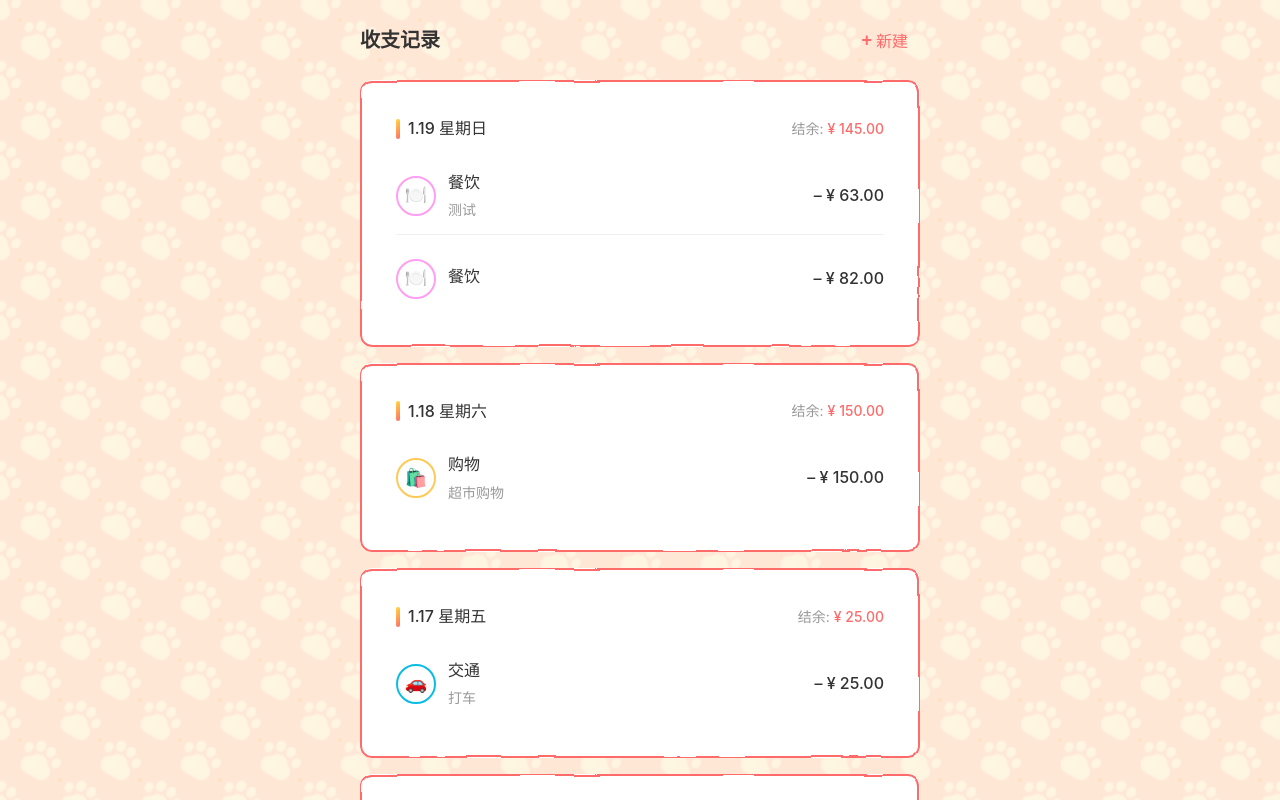
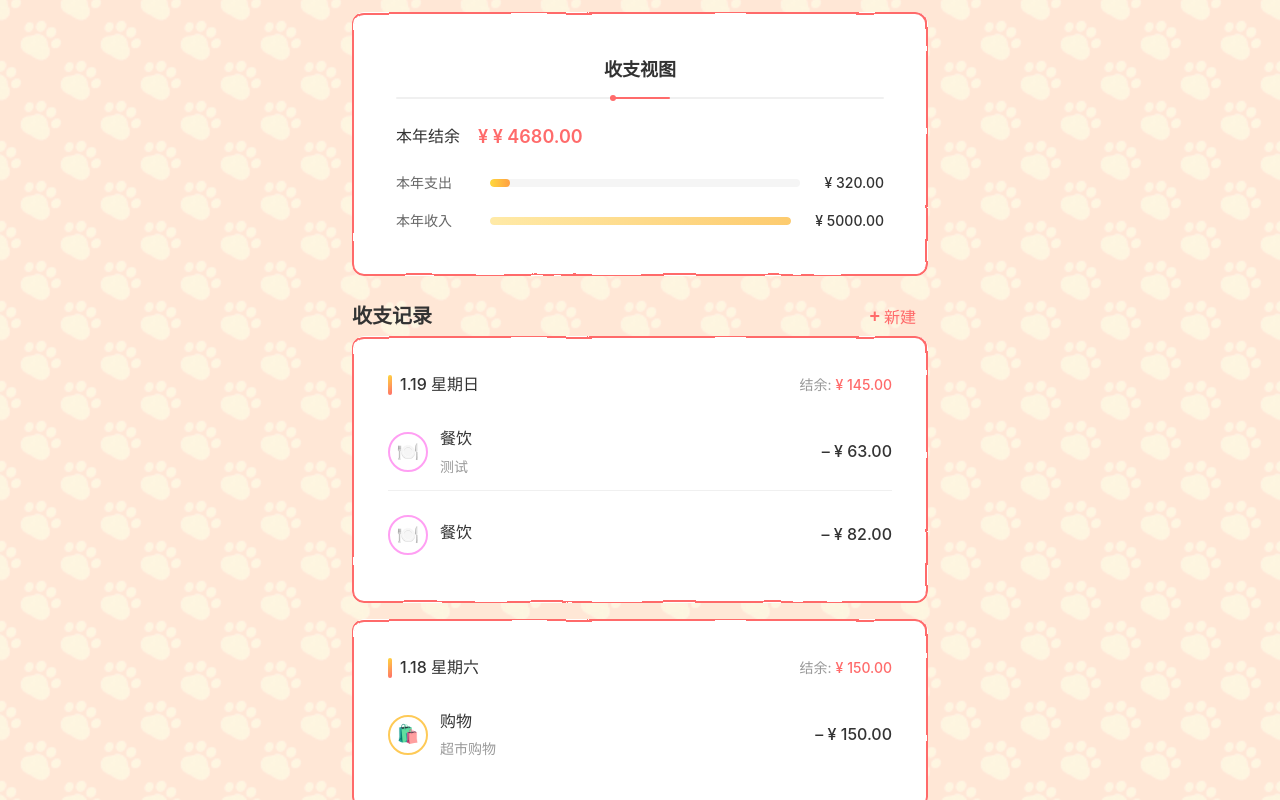
Before and after one commit to Juan921120/meowbookkeeping-vue, a Vue app: page / in a window 1280 px wide. Built offline with nearby package versions, Linux system fonts and the light colour scheme.

Commit message:
增加了统计

```diff
--- a/src/views/RecordList.vue
+++ b/src/views/RecordList.vue
@@ -1,7 +1,45 @@
 <template>
-  <div class="record-list">
   <div class="content-container">
-      <header class="header">
+    <!-- 统计卡片 -->
+    <JaggedCard class="stats-card-wrapper" border-color="#ff6b6b" border-width="2px" background="white">
+      <div class="stats-card">
+        <div class="stats-header">
+          <h2 class="stats-title">收支视图</h2>
+          <div class="stats-tab-indicator">
+            <div class="tab-line"></div>
+            <div class="tab-marker"></div>
+          </div>
+        </div>
+
+        <!-- 本年结余 -->
+        <div class="stats-row balance-row">
+          <span class="stats-label">本年结余</span>
+          <span class="stats-value balance-value" :class="{ 'negative': annualStats.balance < 0 }">
+            {{ annualStats.balance < 0 ? '-' : '' }} ¥ {{ formatAmount(Math.abs(annualStats.balance)) }}
+          </span>
+        </div>
+
+        <!-- 本年支出 -->
+        <div class="stats-row">
+          <span class="stats-label">本年支出</span>
+          <div class="stats-bar-container">
+            <div class="stats-bar expense-bar" :style="{ width: expenseBarWidth + '%' }"></div>
+          </div>
+          <span class="stats-value">{{ formatAmount(annualStats.expense) }}</span>
+        </div>
+
+        <!-- 本年收入 -->
+        <div class="stats-row">
+          <span class="stats-label">本年收入</span>
+          <div class="stats-bar-container">
+            <div class="stats-bar income-bar" :style="{ width: incomeBarWidth + '%' }"></div>
+          </div>
+          <span class="stats-value">{{ annualStats.income > 0 ? formatAmount(annualStats.income) : '暂无' }}</span>
+        </div>
+      </div>
+    </JaggedCard>
+
+    <header class="list-header">
       <h1 class="title">收支记录</h1>
       <button class="add-btn" @click="goToAdd">
         <span class="add-icon">+</span>
@@ -42,7 +80,8 @@
                   @touchstart="handleTouchStart($event, record)" @touchmove="handleTouchMove($event, record)"
                   @touchend="handleTouchEnd($event, record)" @click="editRecord(record.id)">
                   <div class="record-left">
-                      <div class="category-icon" :style="{ borderColor: getCategoryColor(record.type, record.category) }">
+                    <div class="category-icon"
+                      :style="{ borderColor: getCategoryColor(record.type, record.category) }">
                       {{ getCategoryIcon(record.type, record.category) }}
                     </div>
                     <div class="record-info">
@@ -61,7 +100,6 @@
             </div>
           </div>
         </JaggedCard>
-        </div>
       </div>
     </div>
   </div>
@@ -90,6 +128,42 @@ const loadRecords = () => {
 // 按日期分组的记录
 const recordGroups = computed(() => {
   return groupRecordsByDate(records.value)
+})
+
+// 计算本年统计数据
+const annualStats = computed(() => {
+  const currentYear = new Date().getFullYear()
+  let totalIncome = 0
+  let totalExpense = 0
+
+  records.value.forEach(record => {
+    const recordYear = new Date(record.date).getFullYear()
+    if (recordYear === currentYear) {
+      if (record.type === 'income') {
+        totalIncome += record.amount
+      } else {
+        totalExpense += record.amount
+      }
+    }
+  })
+
+  return {
+    income: totalIncome,
+    expense: totalExpense,
+    balance: totalIncome - totalExpense
+  }
+})
+
+// 计算支出条宽度百分比
+const expenseBarWidth = computed(() => {
+  const maxAmount = Math.max(annualStats.value.expense, annualStats.value.income, 100)
+  return Math.min((annualStats.value.expense / maxAmount) * 100, 100)
+})
+
+// 计算收入条宽度百分比
+const incomeBarWidth = computed(() => {
+  const maxAmount = Math.max(annualStats.value.expense, annualStats.value.income, 100)
+  return Math.min((annualStats.value.income / maxAmount) * 100, 100)
 })
 
 // 跳转到新增页面
@@ -156,8 +230,6 @@ const editRecord = (recordId) => {
   router.push(`/edit/${recordId}`)
 }
 
-
-
 // 获取分类名称
 const getCategoryName = (type, categoryId) => {
   const categories = type === 'expense' ? expenseCategories : incomeCategories
@@ -185,27 +257,135 @@ onMounted(() => {
 </script>
 
 <style scoped>
-.record-list {
-  min-height: 100vh;
-  background: linear-gradient(135deg, #f5f7fa 0%, #c3cfe2 100%);
-  background-image:
-    radial-gradient(circle at 20px 20px, rgba(255, 193, 7, 0.1) 2px, transparent 2px),
-    radial-gradient(circle at 60px 60px, rgba(255, 193, 7, 0.1) 2px, transparent 2px);
-  background-size: 80px 80px;
-  padding: 20px 0;
-}
-
 .content-container {
   max-width: 600px;
   margin: 0 auto;
-  padding: 0 20px;
+  padding: 12px;
 }
 
-.header {
+/* 统计卡片样式 */
+.stats-card-wrapper {
+  margin-bottom: 20px;
+}
+
+.stats-card {
+  padding: 24px;
+}
+
+.stats-header {
+  text-align: center;
+  margin-bottom: 24px;
+  position: relative;
+}
+
+.stats-title {
+  font-size: 18px;
+  font-weight: 600;
+  color: #333;
+  margin: 0 0 12px 0;
+}
+
+.stats-tab-indicator {
+  position: relative;
+  height: 2px;
+  background: #f0f0f0;
+  border-radius: 1px;
+}
+
+.tab-line {
+  position: absolute;
+  left: 50%;
+  transform: translateX(-50%);
+  width: 60px;
+  height: 2px;
+  background: #ff6b6b;
+  border-radius: 1px;
+}
+
+.tab-marker {
+  position: absolute;
+  left: calc(50% - 30px);
+  top: -2px;
+  width: 6px;
+  height: 6px;
+  background: #ff6b6b;
+  border-radius: 50%;
+}
+
+.stats-row {
+  display: flex;
+  align-items: center;
+  margin-bottom: 16px;
+  gap: 12px;
+}
+
+.stats-row:last-child {
+  margin-bottom: 0;
+}
+
+.balance-row {
+  margin-bottom: 20px;
+}
+
+.stats-label {
+  font-size: 14px;
+  color: #666;
+  min-width: 70px;
+  flex-shrink: 0;
+}
+
+.balance-row .stats-label {
+  font-size: 16px;
+  color: #333;
+  font-weight: 500;
+}
+
+.stats-bar-container {
+  flex: 1;
+  height: 8px;
+  background: #f5f5f5;
+  border-radius: 4px;
+  overflow: hidden;
+  margin: 0 12px;
+}
+
+.stats-bar {
+  height: 100%;
+  border-radius: 4px;
+  transition: width 0.3s ease;
+}
+
+.expense-bar {
+  background: linear-gradient(90deg, #ffd93d, #ff9f43);
+}
+
+.income-bar {
+  background: linear-gradient(90deg, #ffeaa7, #fdcb6e);
+}
+
+.stats-value {
+  font-size: 14px;
+  color: #333;
+  font-weight: 500;
+  min-width: 60px;
+  text-align: right;
+  flex-shrink: 0;
+}
+
+.balance-value {
+  font-size: 18px;
+  font-weight: 600;
+  color: #ff6b6b;
+}
+
+.balance-value.negative {
+  color: #ff6b6b;
+}
+
+.list-header {
   display: flex;
   justify-content: space-between;
   align-items: center;
-  margin-bottom: 20px;
 }
 
 .title {
```
Lines whose indentation alone changed are shown as unchanged.
